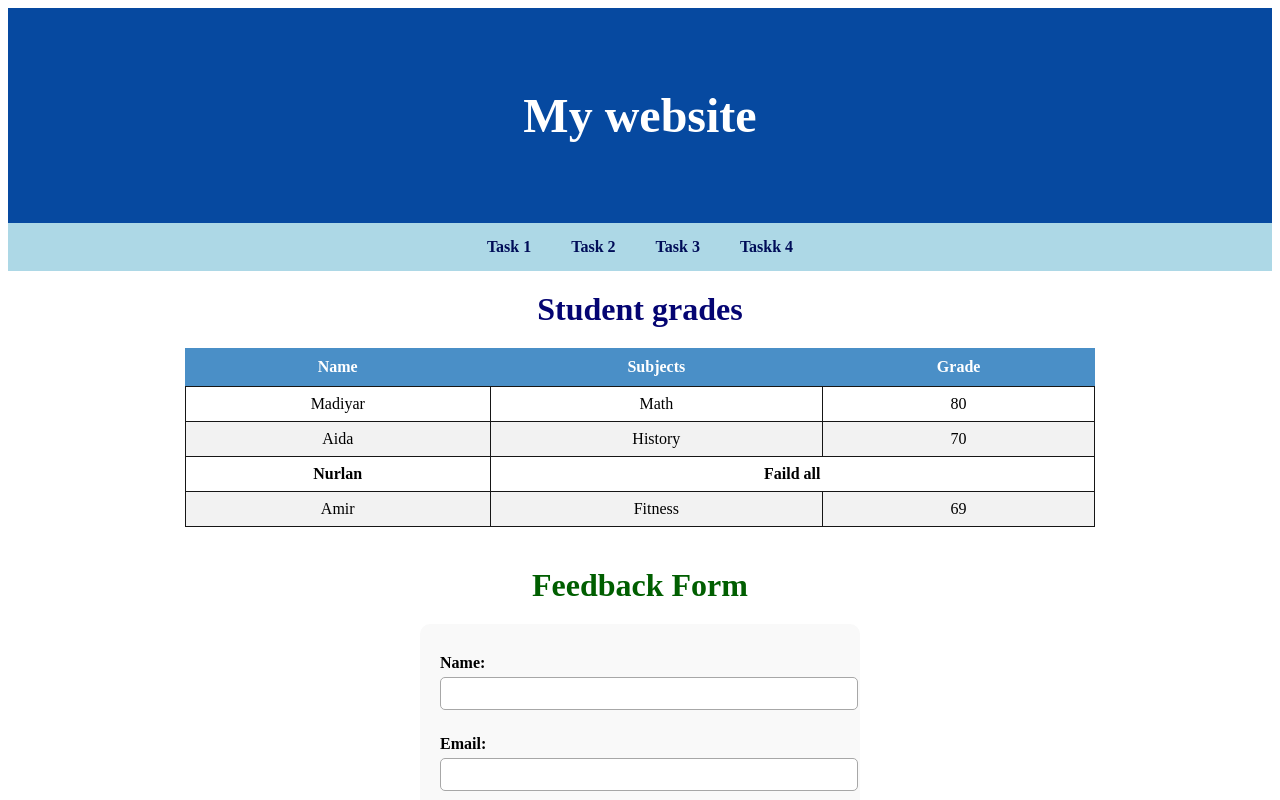
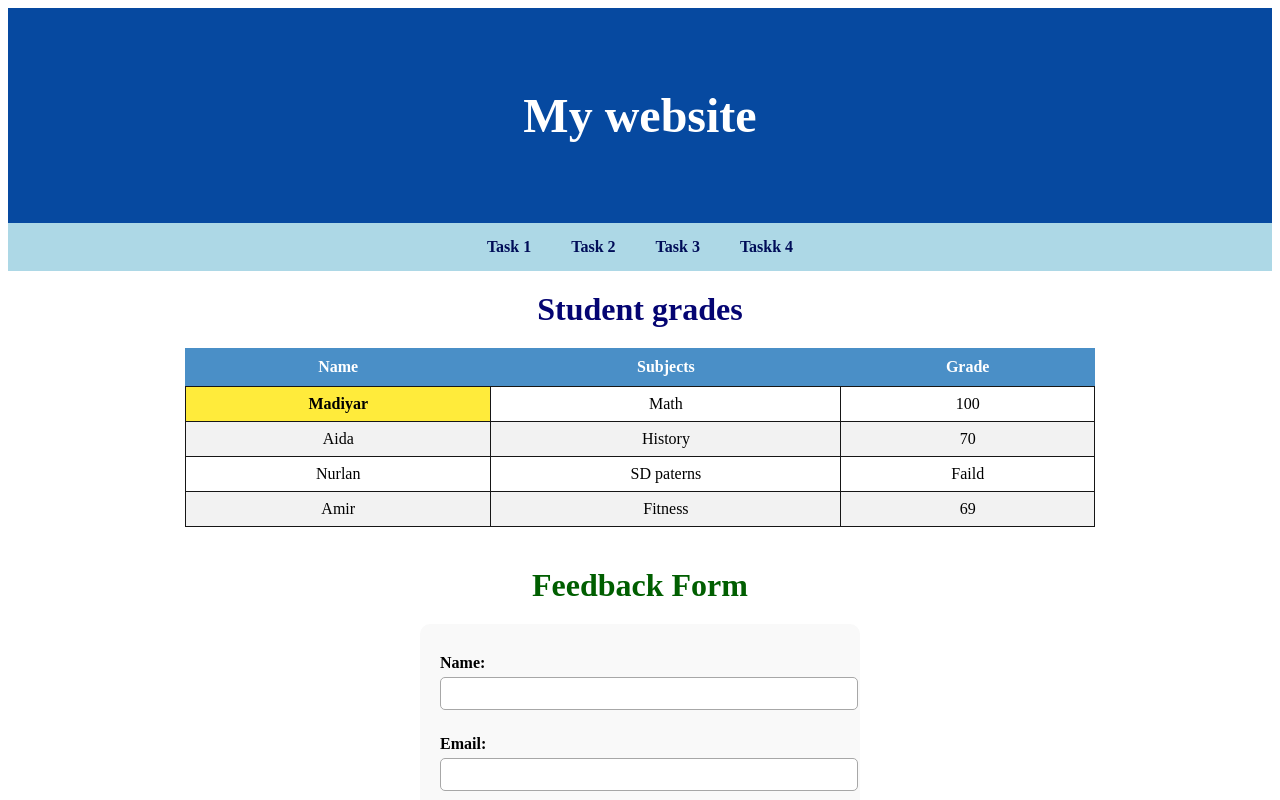
Before and after one commit to RulonRide67/WEB-assignment-2, a plain HTML site: page table-form.html in a window 1280 px wide. Shown: the top 800 px of the page. Drawn offline with Linux system fonts and the light colour scheme.

Commit message:
Update table-form.html

```diff
--- a/table-form.html
+++ b/table-form.html
@@ -26,18 +26,19 @@
     </thead>
     <tbody>
       <tr>
-        <td>Madiyar</td>
+        <td class="highlight-row">Madiyar</td>
         <td>Math</td>
-        <td>80</td>
+        <td>100</td>
       </tr>
       <tr>
         <td>Aida</td>
         <td>History</td>
         <td>70</td>
       </tr>
-      <tr class="highlight-row">
+      <tr>
         <td>Nurlan</td>
-        <td colspan="2">Faild all</td>
+        <td>SD paterns</td>
+        <td>Faild</td>
       </tr>
       <tr>
         <td>Amir</td>
```
